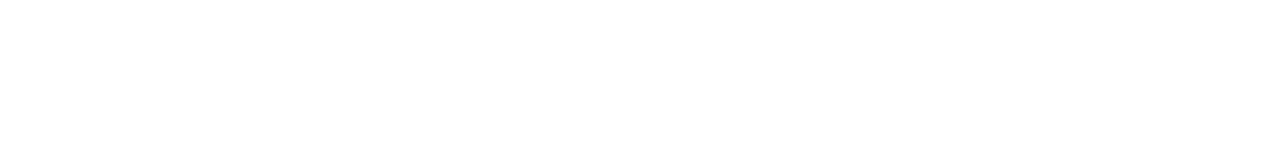
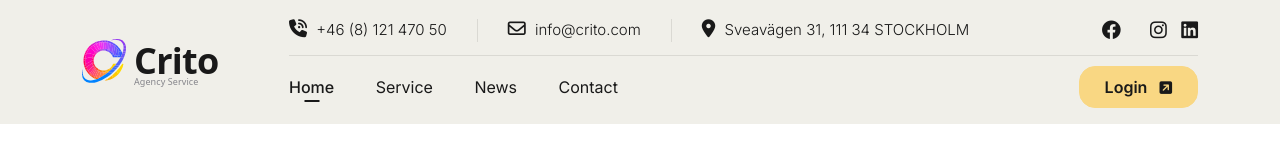
Before and after one commit to Rawweus/crito, a plain HTML site: page index.html in a window 1280 px wide. Drawn offline with nearby package versions, Linux system fonts and the light colour scheme.

Commit message:
header finished

```diff
--- a/css/style.scss
+++ b/css/style.scss
@@ -0,0 +1,149 @@
+@import url('https://fonts.googleapis.com/css2?family=Inter:wght@300;400;500;600;700;800;900&display=swap');
+
+html, body{
+    color: #191919;
+    font-family: 'Inter', sans-serif;
+    font-size: 16px;
+    font-weight: 400;
+}
+
+
+.btn-yellow{
+    background-color: #F9D783;
+    border: 1px solid #F9D783;
+    color: #191919;
+    text-decoration: none;
+    padding: 8px 25px;
+    font-weight: 600;
+    font-size: 16px;
+    border-radius: 16px;
+
+    i{
+        margin-left: 8px;
+        font-size: 0.9em;
+    }
+
+    &:hover{
+        background-color: #191919;
+        border: 1px solid #191919;
+        color: #F9D783;
+    }
+}
+header{
+    background-color: #F0EFE9;
+    display: flex;
+    padding: 16px;
+
+    .container{
+        display: flex;
+        align-items: center;
+        justify-content: space-between;
+        gap: 70px;
+
+        .menu-bars{
+            border: none;
+            font-size: 25px;
+            background-color: transparent;
+
+            @media (min-width: 992px) {
+                display: none;
+            }
+        }
+
+        .menu{
+            display: none;
+            flex: 1;
+
+            @media (min-width: 992px) {
+                display: block;
+            }
+
+            .top-menu{
+                display: flex;
+                justify-content: flex-end;
+                align-items: center;
+                border-bottom: 1px solid #DAD9D3;
+                padding-bottom: 10px;
+
+                @media (min-width: 1200px){
+                    justify-content: space-between;
+                }
+
+                .contact-information{
+                    display: none;
+                    align-items: center;
+
+                    @media (min-width: 1200px){
+                        display: flex;
+                    }
+
+                    .content-box{
+                        padding-right: 30px;
+                        margin-right: 30px;
+                        border-right: 1px solid #DAD9D3;
+                        font-family: 'Inter', sans-serif;
+                        font-size: 15px;
+                        font-weight: 300;
+
+                        i{
+                            margin-right: 5px;
+                            font-size: 1.2em;
+                        }
+
+                        &.last{
+                            border: none;
+                        }
+                    }
+
+                }
+
+                .socialmedia{
+
+                    a{
+                        color: #191919;
+                        font-size: 1.2rem;
+                        margin-left: 10px;
+
+                        &:hover{
+                            color: #666666;
+                        }
+                    }
+                }
+
+            }
+
+            .main-menu{
+                display: flex;
+                justify-content: space-between;
+                align-items: center;
+                padding-top: 10px;
+                nav{
+                    a{
+                        display: inline-block;
+                        color: #191919;
+                        text-decoration: none;
+                        margin-right: 37px;
+                        position: relative;
+
+                        &.active{
+                            font-weight: 500;
+                        }
+
+                        &.active::after,
+                        &:hover::after{
+                            content: "";
+                            position: absolute;
+                            font-weight: 500;
+                            height: 2px;
+                            width: 15px;
+                            background-color: #191919;
+                            left: 50%;
+                            bottom: -3px;
+                            transform: translate((calc(50% - 15px)));
+                        }
+                     }
+                 }
+               }
+          }
+      }
+  }
--- a/index.html
+++ b/index.html
@@ -6,10 +6,52 @@
     <link href="https://cdn.jsdelivr.net/npm/bootstrap@5.3.1/dist/css/bootstrap.min.css" rel="stylesheet" integrity="sha384-4bw+/aepP/YC94hEpVNVgiZdgIC5+VKNBQNGCHeKRQN+PtmoHDEXuppvnDJzQIu9" crossorigin="anonymous">
     <link rel="stylesheet" href="css/style.css">
     <link rel="stylesheet" href="https://cdnjs.cloudflare.com/ajax/libs/font-awesome/6.4.2/css/all.min.css" integrity="sha512-z3gLpd7yknf1YoNbCzqRKc4qyor8gaKU1qmn+CShxbuBusANI9QpRohGBreCFkKxLhei6S9CQXFEbbKuqLg0DA==" crossorigin="anonymous" referrerpolicy="no-referrer" />
-    <title>/title>
+    <title>Crito</title>
 </head>
 <body>
 
+    <header>
+        <div class="container">
+            <img src="image/logotype.svg" alt="crito logotype">
+            <button class="menu-bars"><i class="fa-solid fa-bars-staggered"></i></button>
+            <div class="menu">
+                <div class="top-menu">
+                    <div class="contact-information">
+                        <div class="content-box">
+                            <i class="fa-solid fa-phone-volume"></i>
+                            +46 (8) 121 470 50
+                        </div>
+                        <div class="content-box">
+                            <i class="fa-regular fa-envelope"></i>
+                            info@crito.com
+                        </div>
+                        <div class="content-box last">
+                            <i class="fa-solid fa-location-dot"></i>
+                            Sveavägen 31, 111 34 STOCKHOLM
+                        </div>
+                    </div>
+                    <div class="socialmedia">
+                        <a href ="https://facebook.com" target="_blank"><i class="fa-brands fa-facebook"></i></a>
+                        <a href ="https://twitter.com" target="_blank"><i class="fa-brands fa-square-x-twitter"></i></a>
+                        <a href ="https://www.instagram.com/" target="_blank"><i class="fa-brands fa-instagram"></i></a>
+                        <a href ="https://linkedin.com" target="_blank"><i class="fa-brands fa-linkedin"></i></a>
+
+
+                    </div>
+                </div>
+                <div class="main-menu">
+                    <nav>
+                        <a class="active" href="home.html">Home</a>
+                        <a href="services.html">Service</a>
+                        <a href="news.html">News</a>
+                        <a href="contacts.html">Contact</a>
+                    </nav>
+                    <a class="btn-yellow" href="login.html">Login <i class="fa-solid fa-square-arrow-up-right"></i></a>
+
+                </div>
+            </div>
+        </div>
+    </header>
 
 
 </body>
```
Also changed, not shown: css/style.css.
